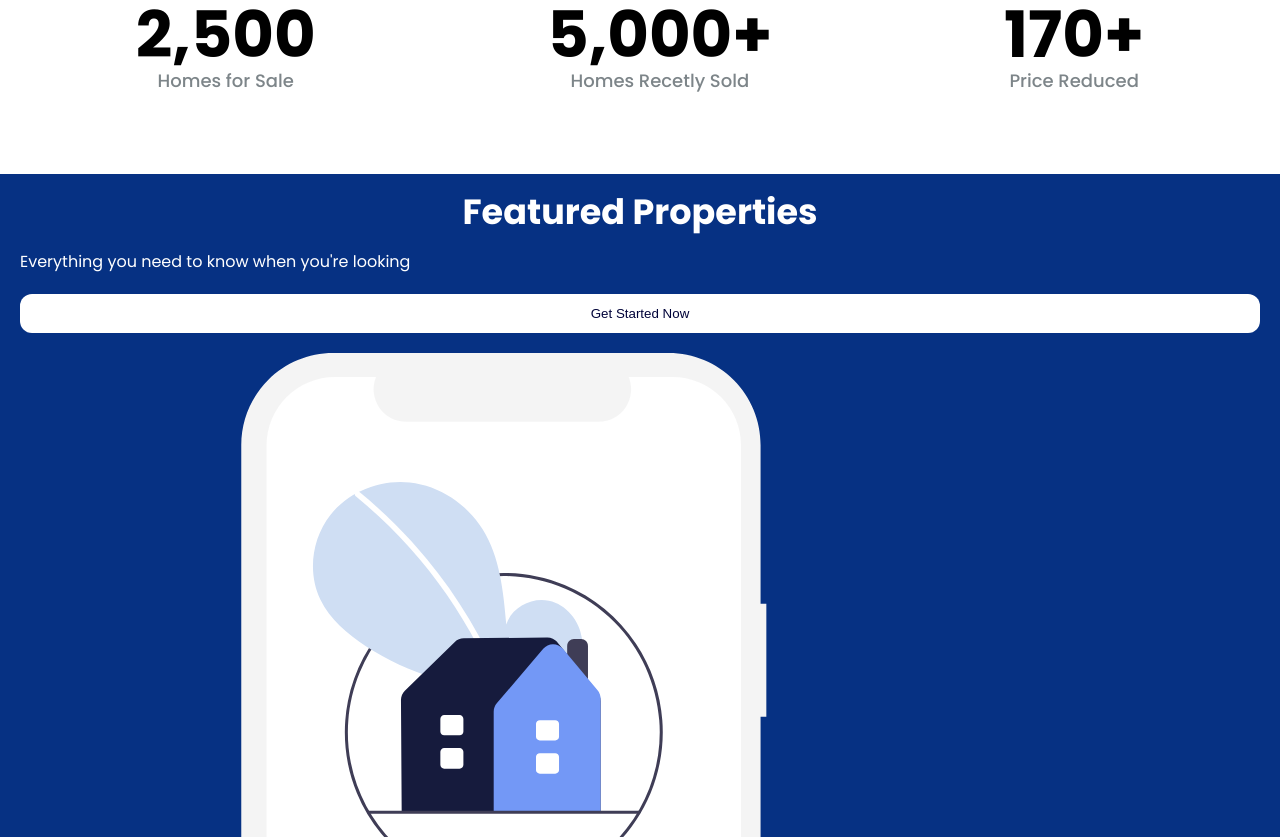
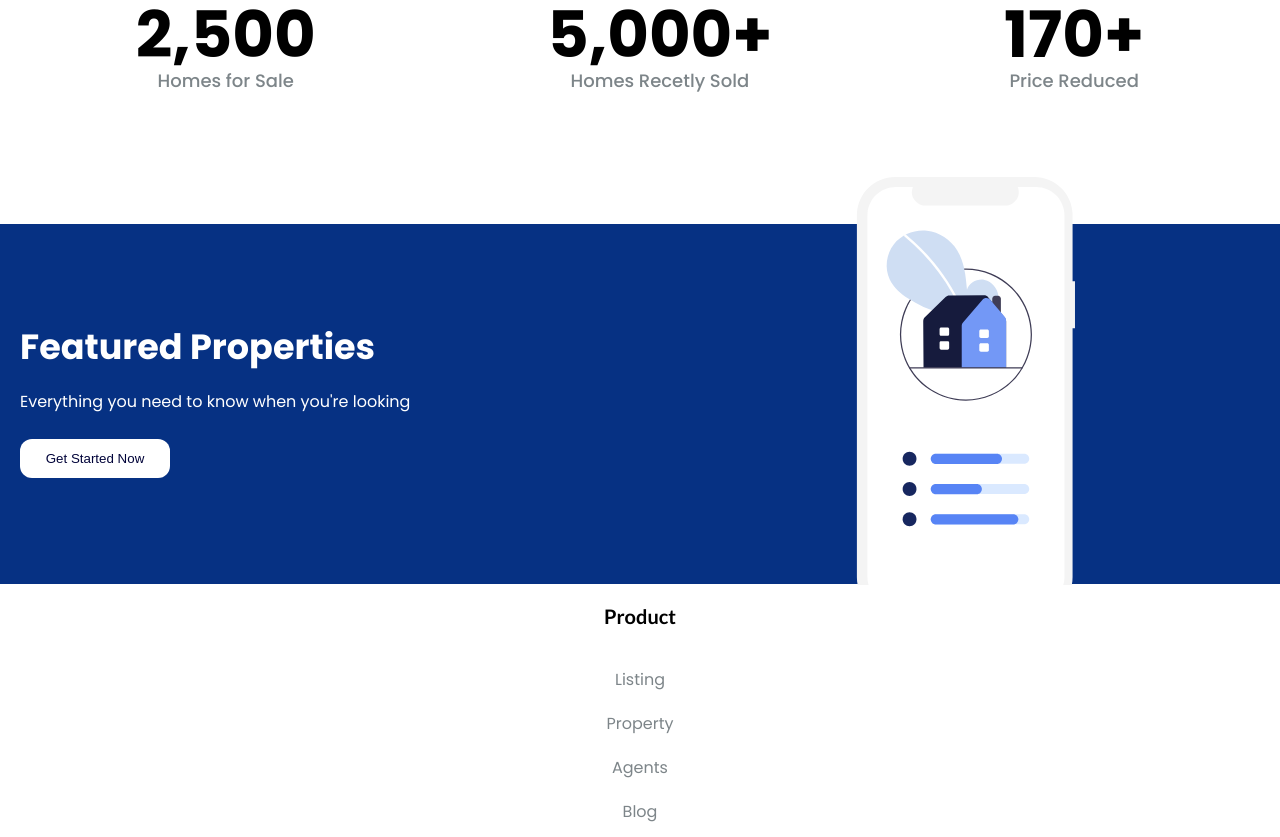
Before and after one commit to cehicm/real-estate-landing, a website: page index.html in a window 1280 px wide. Shown: the part 2583-3420 px from the top of the page. Drawn offline with nearby package versions, Linux system fonts and the light colour scheme.

Commit message:
Add CTA main styles for laptop screens

```diff
--- a/index.html
+++ b/index.html
@@ -393,9 +393,11 @@
 			</section>
 
 			<section class="cta">
-				<h5 class="cta__title">Featured Properties</h5>
-				<p class="cta__text">Everything you need to know when you're looking</p>
-				<button class="button button--white cta__button">Get Started Now</button>
+				<div class="cta__content">
+					<h5 class="cta__title">Featured Properties</h5>
+					<p class="cta__text">Everything you need to know when you're looking</p>
+					<button class="button button--white cta__button">Get Started Now</button>
+				</div>
 				<div class="cta__image">
 					<img src="/src/images/home illustration.svg" alt="">
 				</div>
--- a/src/sass/layout/_cta.scss
+++ b/src/sass/layout/_cta.scss
@@ -8,7 +8,50 @@
 	padding: 20px;
 	background-color: colors.$background-dark-blue;
 
-	&__image img {
-		width: 100%;
+	@include sc-breakpoint(1024) {
+		height: 320px;
+		flex-direction: row;
+		margin-top: 50px;
+	}
+
+	&__content {
+		display: flex;
+		flex-direction: column;
+		gap: 10px;
+		text-align: center;
+
+		@include sc-breakpoint(1024) {
+			position: relative;
+			justify-content: center;
+			gap: 25px;
+		}
+
+		& > * {
+			@include sc-breakpoint(1024) {
+				text-align: left;
+			}
+		}
+	}
+
+	&__button {
+		width: 50%;
+		margin: 0 auto;
+
+		@include sc-breakpoint(1024) {
+			margin: 0;
+			width: 150px;
+		}
+	}
+
+	&__image {
+		@include sc-breakpoint(1024) {
+			position: absolute;
+			right: 0;
+			transform: translateY(-67px);
+		}
+
+		img {
+			width: 100%;
+		}
 	}
 }
```
Also changed, not shown: dist/css/styles.css, dist/css/styles.min.css.
